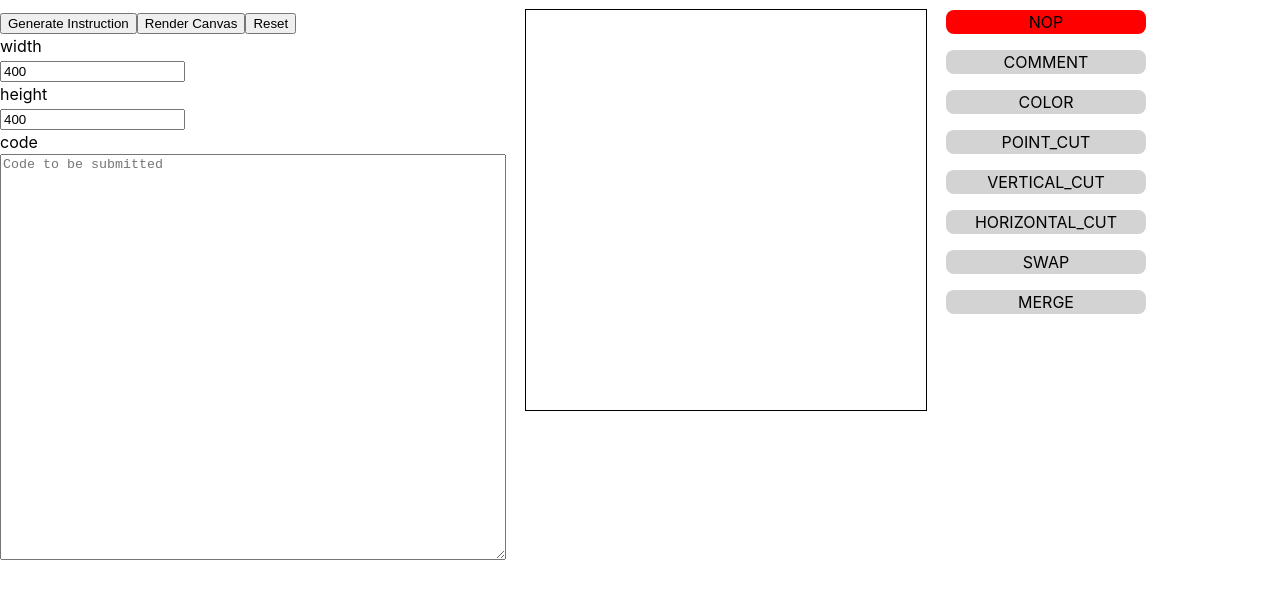
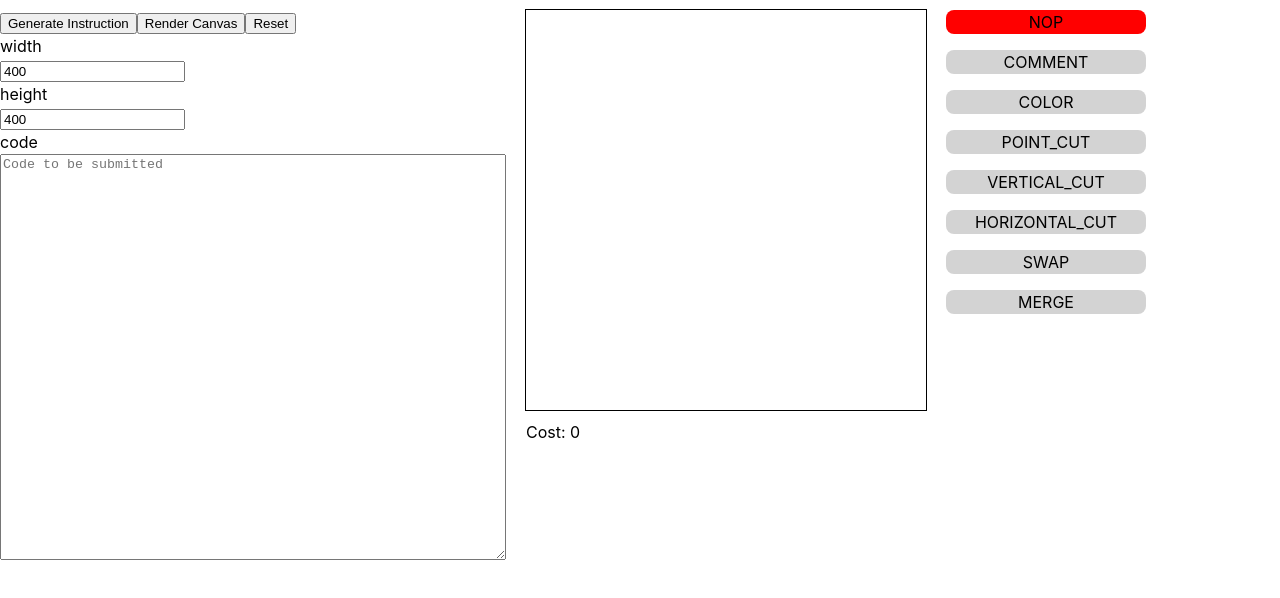
Before and after one commit to spaceorc/icfpc2022-pegovka-team, a React (Vite) app in the folder visualizer/: page / in a window 1280 px wide. Shown: the top 598 px of the page. Built offline with nearby package versions, Linux system fonts and the light colour scheme.

Commit message:
add cost

```diff
--- a/visualizer/src/components/Playground/Playground.tsx
+++ b/visualizer/src/components/Playground/Playground.tsx
@@ -151,6 +151,7 @@ export const Playground = (): JSX.Element => {
           ref={canvasRef}
           onClick={onCanvasClick}
         />
+        Cost: {cost}
       </div>
       <CommandsPanel instrument={instrument} setInstrument={setInstrument} />
     </div>
```
